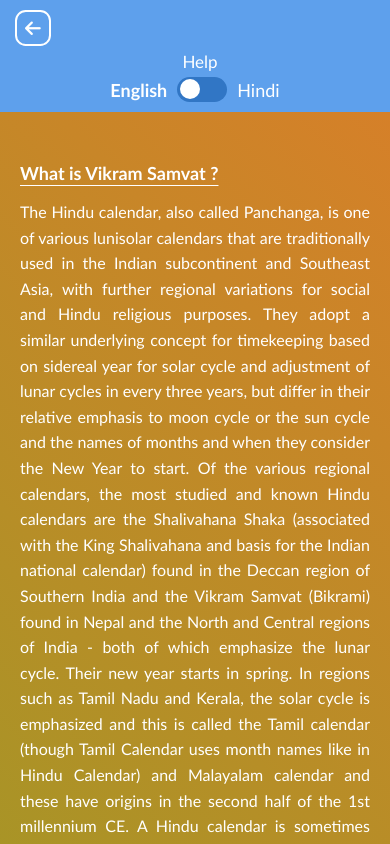
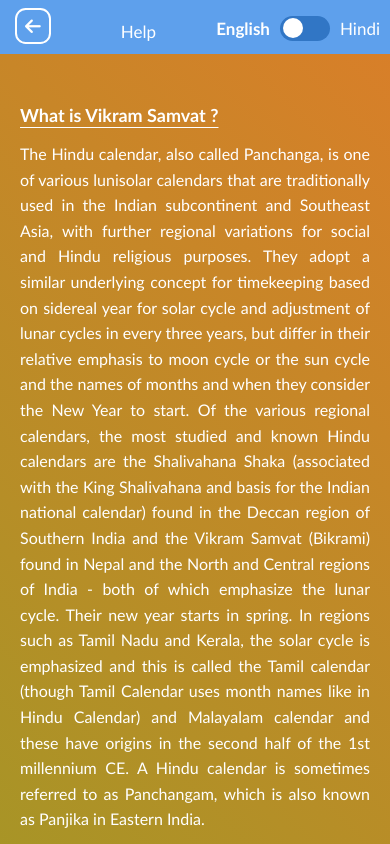
Before and after one commit to ayushsakhi/Vikram-Calendar, a plain HTML site: page Help/index.html in a window 390 px wide. Shown: the top 844 px of the page. Drawn offline with Linux system fonts and the light colour scheme.

Commit message:
Update style.css

```diff
--- a/Help/style.css
+++ b/Help/style.css
@@ -162,8 +162,8 @@ body{
 
   /* Navbar wraps nicely */
   .navbar{
-    flex-wrap: wrap;
     justify-content: space-between;
+    padding-top: 8px;
   }
 
   .title{
@@ -173,6 +173,7 @@ body{
     width: 100%;
     text-align: center;
     margin-top: 5px;
+    padding-top: 8px;
   }
 
   .toggle-container{
@@ -180,6 +181,7 @@ body{
     justify-content: center;
     width: 100%;
     margin-top: 5px;
+    font-size: 17px;
   }
 
   .back-btn{
```
